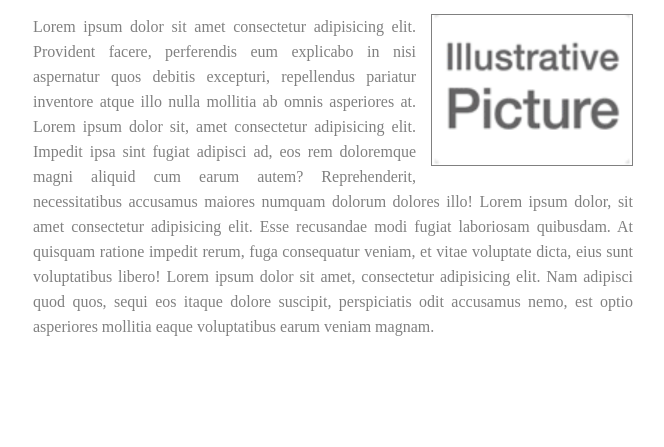
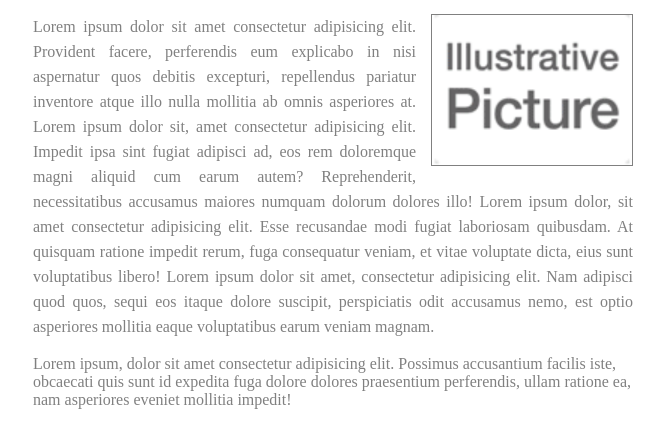
Before and after one commit to a-destiny/my-first-html-code, a plain HTML site: page typography.html in a window 1280 px wide. Shown: the part 343-790 px from the top of the page, without its empty margins (5-669 px from the left). Drawn offline with Linux system fonts and the light colour scheme.

Commit message:
second lorem

```diff
--- a/typography.html
+++ b/typography.html
@@ -113,5 +113,6 @@
         Lorem ipsum dolor, sit amet consectetur adipisicing elit. Esse recusandae modi fugiat laboriosam quibusdam. At quisquam ratione impedit rerum, fuga consequatur veniam, et vitae voluptate dicta, eius sunt voluptatibus libero!
         Lorem ipsum dolor sit amet, consectetur adipisicing elit. Nam adipisci quod quos, sequi eos itaque dolore suscipit, perspiciatis odit accusamus nemo, est optio asperiores mollitia eaque voluptatibus earum veniam magnam.
         </p>
+        <p>Lorem ipsum, dolor sit amet consectetur adipisicing elit. Possimus accusantium facilis iste, obcaecati quis sunt id expedita fuga dolore dolores praesentium perferendis, ullam ratione ea, nam asperiores eveniet mollitia impedit!</p>
     </body>
 </html>
```
